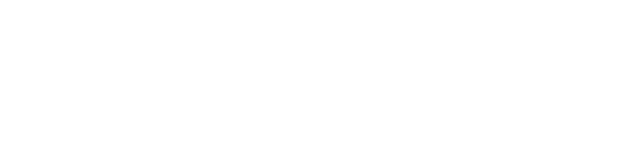
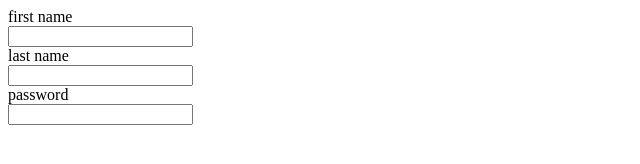
Before and after one commit to gorubhardwaj/firstfile, a plain HTML site: page index.html in a window 1280 px wide. Shown: the whole page, without its empty margins (0-640 px from the left). Drawn offline with Linux system fonts and the light colour scheme.

Commit message:
form practice

```diff
--- a/index.html
+++ b/index.html
@@ -5,12 +5,20 @@
     <meta charset="UTF-8">
     <meta http-equiv="X-UA-Compatible" content="IE=edge">
     <meta name="viewport" content="width=device-width, initial-scale=1.0">
-    <title>Shekhar Kundra
+    <title>LOG IN PAGE
     </title>
 </head>
 
 <body>
-
+<form>
+first name  <br>
+<input type="text"name="username"><br>
+last name <br>
+<input type="text" name="username"><br>
+password<br>
+<input
+<label type="password"id="password"name="password"></label>
+</form>
 </body>
 
 </html>
```
